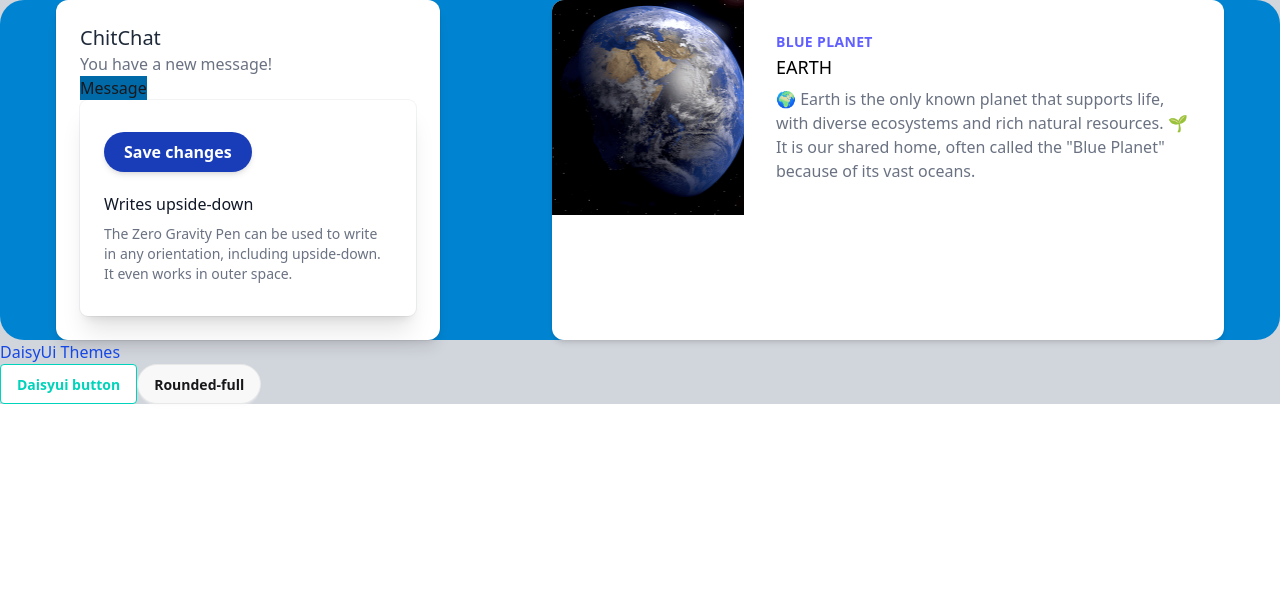
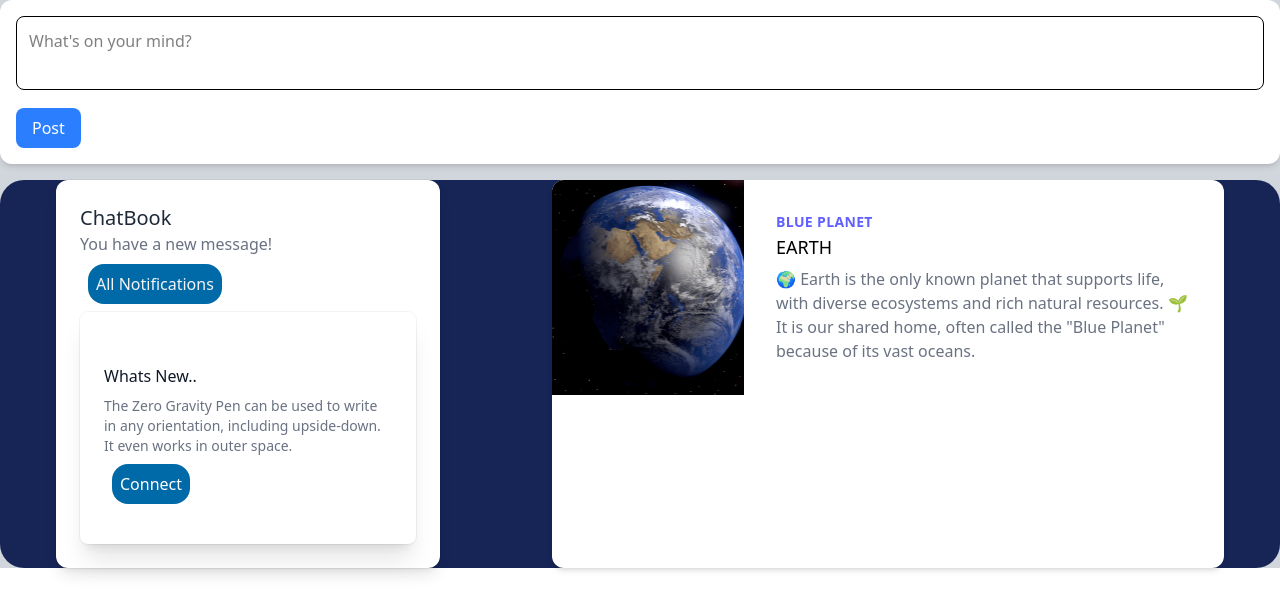
Before and after one commit to coddzz/React-Vite, a React (Vite) app: page / in a window 1280 px wide. Shown: the top 614 px of the page. Built offline with nearby package versions, Linux system fonts and the light colour scheme.

Commit message:
updated!

```diff
--- /dev/null
+++ b/src/components/CreatePost.jsx
@@ -0,0 +1,13 @@
+export default function CreatePost() {
+  return (
+    <div className="bg-white rounded-xl shadow-md p-4 mb-4">
+      <textarea
+        placeholder="What's on your mind?"
+        className="w-full border rounded-lg p-3 resize-none focus:outline-none focus:ring focus:ring-blue-200"
+      />
+      <button className="mt-3 bg-blue-500 text-white px-4 py-2 rounded-lg hover:bg-blue-600">
+        Post
+      </button>
+    </div>
+  );
+}
--- a/src/index.css
+++ b/src/index.css
@@ -1,19 +1 @@
 @import "tailwindcss";
-@plugin "daisyui";
-
-@layer components {
-  .btn-primary {
-    border-radius: calc(infinity * 1px);
-    background-color: var(--color-blue-800);
-    padding-inline: --spacing(5);
-    padding-block: --spacing(2);
-    font-weight: var(--font-weight-semibold);
-    color: var(--color-white);
-    box-shadow: var(--shadow-md);
-    &:hover {
-      @media (hover: hover) {
-        background-color: var(--color-blue-700);
-      }
-    }
-  }
-}
--- a/src/pages/homePage.jsx
+++ b/src/pages/homePage.jsx
@@ -4,26 +4,35 @@ const HomePage = () =>{
 
     return(
         <div className="bg-gray-300">
-            <div className="flex bg-sky-600 rounded-3xl">
+            <div className="bg-white rounded-xl shadow-md p-4 mb-4">
+                <textarea
+                    placeholder="What's on your mind?"
+                    className="w-full border rounded-lg p-3 resize-none focus:outline-none focus:ring focus:ring-gray-500"
+                />
+                <button className="mt-3 bg-blue-500 text-white px-4 py-2 rounded-lg hover:bg-blue-600">
+                    Post
+                </button>
+            </div>
+            <div className="flex bg-blue-950 rounded-3xl">
                 <div class="mx-auto flex max-w-sm items-center gap-x-4 rounded-xl bg-white p-6 shadow-lg outline outline-black/5 dark:bg-slate-800 dark:shadow-none dark:-outline-offset-1 dark:outline-white/10">
                     <div>
                         <div class="text-xl font-medium text-gray-800 dark:text-blue-50">
-                            ChitChat
+                            ChatBook
                         </div>
                         <div>
                             <p class="text-gray-500 dark:text-gray-200">You have a new message!</p>
-                            <button class=" bg-sky-700 hover:bg-sky-500">
-                                Message
+                            <button class="m-2 p-2 rounded-2xl text-gray-100 bg-sky-700 hover:bg-sky-800">
+                                All Notifications
                             </button>
                         </div>
                         <div class="bg-white dark:bg-gray-800 rounded-lg px-6 py-8 ring shadow-xl ring-gray-900/5">
-                            <div>
-                                <button class="btn-primary">Save changes</button>
-                            </div>
-                            <h3 class="text-gray-900 dark:text-white mt-5 text-base font-medium tracking- ">Writes upside-down</h3>
+                            <h3 class="text-gray-900 dark:text-white mt-5 text-base font-medium tracking- ">Whats New..</h3>
                             <p class="text-gray-500 dark:text-gray-400 mt-2 text-sm ">
                                 The Zero Gravity Pen can be used to write in any orientation, including upside-down. It even works in outer space.
                             </p>
+                            <div>
+                                <button className="m-2 p-2 bg-sky-700 hover:bg-sky-800 text-white rounded-2xl">Connect</button>
+                            </div>
                         </div>
                     </div>
                 </div>
@@ -49,9 +58,6 @@ const HomePage = () =>{
                     </div>
                 </div>
             </div>
-            <div className="text-blue-700">DaisyUi Themes</div>
-            <button class="btn btn-accent btn-outline bg-white">Daisyui button</button>
-            <button class="btn rounded-full hover:bg-gray-800 active:bg-black">Rounded-full</button>
         </div>
   )
 }
```
